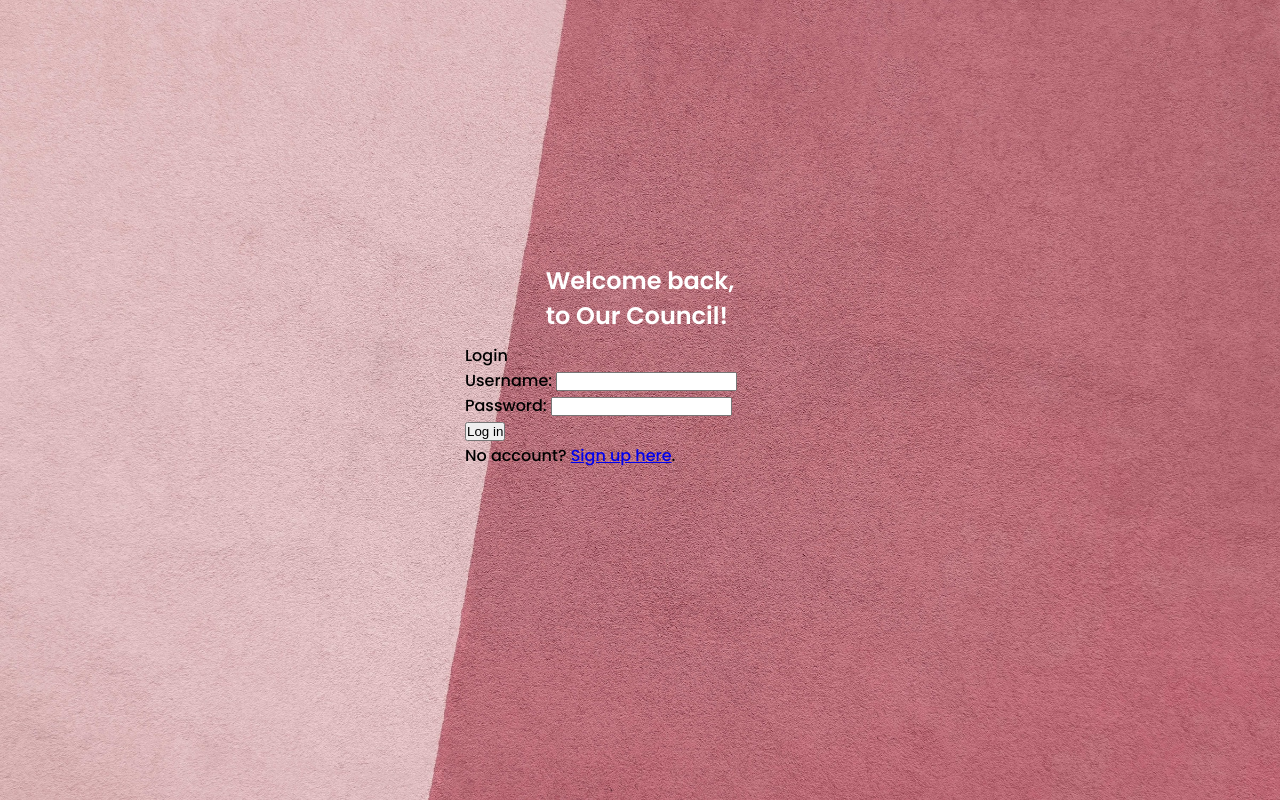
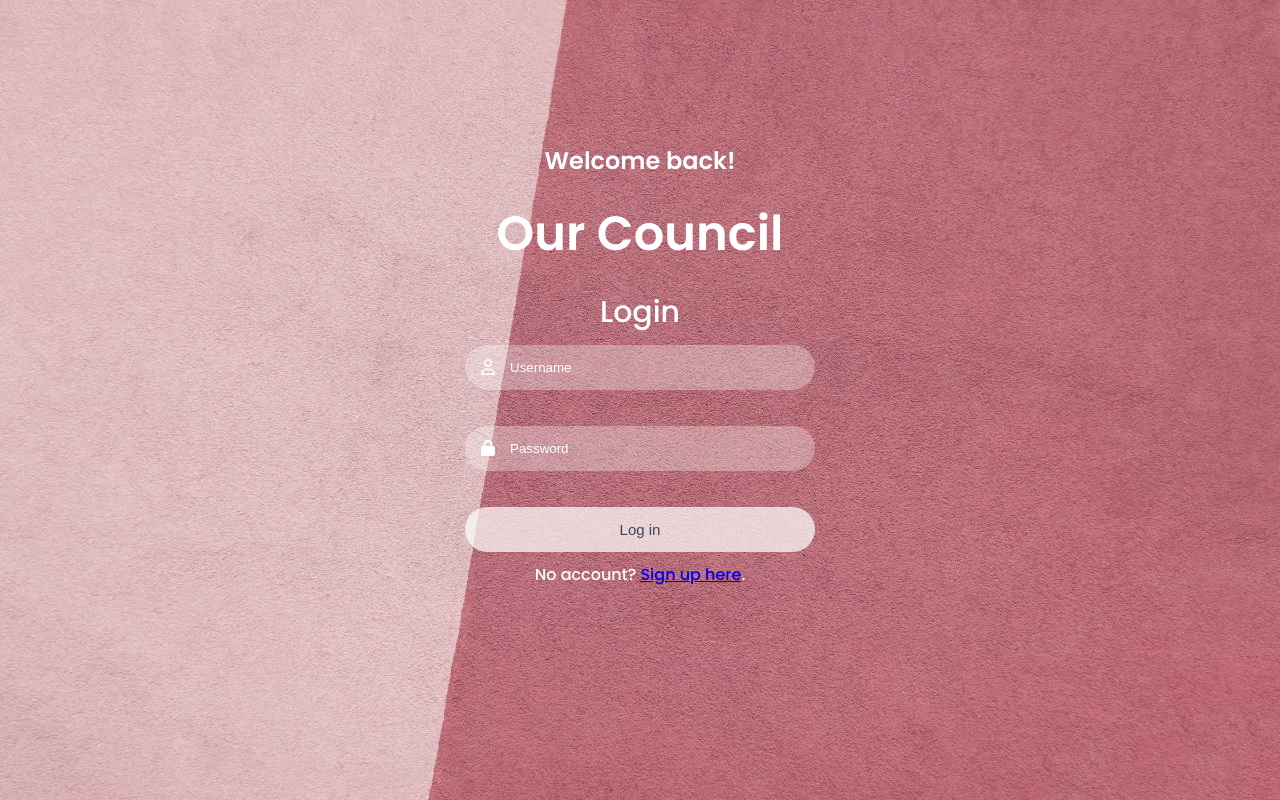
Before and after one commit to MHaroonNasir/Project2-CouncilApp-titanic-float-none, a plain HTML site: page client/login.html in a window 1280 px wide. Drawn offline with Linux system fonts and the light colour scheme; files whose address does not match are found by name.

Commit message:
finishes styling Login page

```diff
--- a/client/assets/css/login-register.css
+++ b/client/assets/css/login-register.css
@@ -36,80 +36,78 @@ span {
   padding: 10px 0 10px 0;
 }
 
-/* header {
-  background-color: #8c5858;
-  height: 10vh;
-  color: #f2dac4;
+h1 {
+  color: #fff;
+  font-size: 3rem;
+  font-weight: 600;
   display: flex;
-  align-items: center;
-} */
-
-/* h1 {
-  margin-left: 5%;
-  font-size: 2em;
-} */
-
-/* .login-container {
-  display: grid;
-  grid-template-columns: min-content 1fr;
+  justify-content: center;
+  padding: 10px 0 10px 0;
 }
 
-.login-img {
-  height: 100%;
+header {
+  color: #fff;
+  font-size: 30px;
+  display: flex;
+  justify-content: center;
+  padding: 10px 0 10px 0;
 }
 
-form {
-  width: 300px;
-  margin: 0 auto;
-  background-color: #fff;
-  padding: 20px;
-  border-radius: 5px;
-  box-shadow: 0px 0px 10px rgba(0, 0, 0, 0.2);
+#login-form {
+  display: flex;
+  flex-direction: column;
 }
 
-label {
-  display: block;
-  margin-bottom: 5px;
-  font-weight: bold;
+.input-field {
+  display: flex;
+  flex-direction: column;
 }
 
-input[type="text"],
-input[type="password"],
-input[type="email"] {
-  display: block;
-  width: 100%;
-  padding: 10px;
-  margin-bottom: 15px;
-  border: 1px solid #ccc;
-  border-radius: 5px;
-  box-sizing: border-box;
+.input {
+  height: 45px;
+  width: 87%;
+  border: none;
+  outline: none;
+  border-radius: 30px;
+  color: #fff;
+  padding: 0 0 0 45px;
+  margin-bottom: 20px;
+  background: rgba(255, 255, 255, 0.3);
 }
 
-input[type="submit"] {
-  display: block;
-  width: 100%;
-  padding: 10px;
-  background-color: #1c1c1c;
+i {
   color: #fff;
-  border: none;
-  border-radius: 5px;
-  cursor: pointer;
+  position: relative;
+  top: -51px;
+  left: 16px;
 }
 
-input[type="submit"]:hover {
-  background-color: #333;
+::-webkit-input-placeholder {
+  color: #fff;
 }
 
-p {
-  margin-top: 20px;
-  text-align: center;
+.submit {
+  border: none;
+  border-radius: 30px;
+  font-size: 15px;
+  height: 45px;
+  outline: none;
+  color: #3b4b59;
+  cursor: pointer;
+  width: 100%;
+  background: rgba(255, 255, 255, 0.7);
+  transition: 0.3s;
 }
 
-a {
-  color: #1c1c1c;
-  text-decoration: none;
+.submit:hover {
+  box-shadow: 1px 5px 7px 1px rgba(0, 0, 0, 0.2);
 }
-
-a:hover {
-  text-decoration: underline;
-} */
+.bottom {
+  display: flex;
+  flex-direction: column;
+  margin-top: 10px;
+  align-items: center;
+}
+.bottom > p {
+  color: #fff;
+}
--- a/client/login.html
+++ b/client/login.html
@@ -12,6 +12,10 @@
       href="https://fonts.googleapis.com/css2?family=Poppins:ital,wght@0,200;0,300;0,500;0,600;1,300&display=swap"
       rel="stylesheet"
     />
+    <script
+      src="https://kit.fontawesome.com/cee6ef0296.js"
+      crossorigin="anonymous"
+    ></script>
     <script src="./assets/js/login.js" defer></script>
     <title>Florin Council</title>
   </head>
@@ -19,22 +23,32 @@
     <div class="box">
       <div class="login-container">
         <div class="top-header">
-          <span
-            >Welcome back, <br />
-            to Our Council!</span
-          >
+          <span>Welcome back!</span>
+          <h1>Our Council</h1>
           <header>Login</header>
         </div>
         <form id="login-form">
           <div class="input-field">
-            <label for="username">Username:</label>
-            <input type="text" id="username" name="username" />
+            <input
+              type="text"
+              class="input"
+              id="username"
+              name="username"
+              placeholder="Username"
+            />
+            <i class="fa-regular fa-user"></i>
           </div>
           <div class="input-field">
-            <label for="password">Password:</label>
-            <input type="password" id="password" name="password" />
+            <input
+              type="password"
+              class="input"
+              id="password"
+              name="password"
+              placeholder="Password"
+            />
+            <i class="fa-solid fa-lock"></i>
           </div>
-          <input type="submit" value="Log in" />
+          <input type="submit" class="submit" value="Log in" />
         </form>
         <div class="bottom">
           <p>No account? <a href="./register.html">Sign up here</a>.</p>
```
